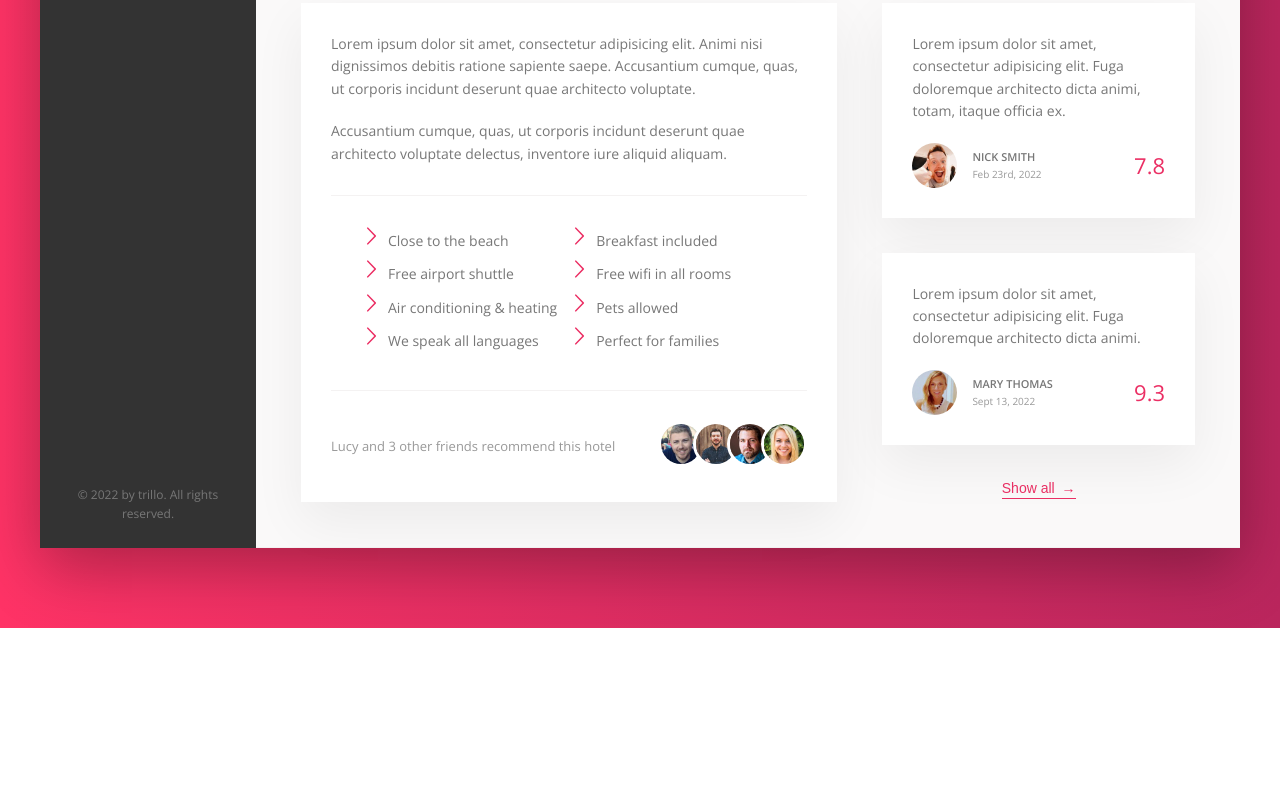
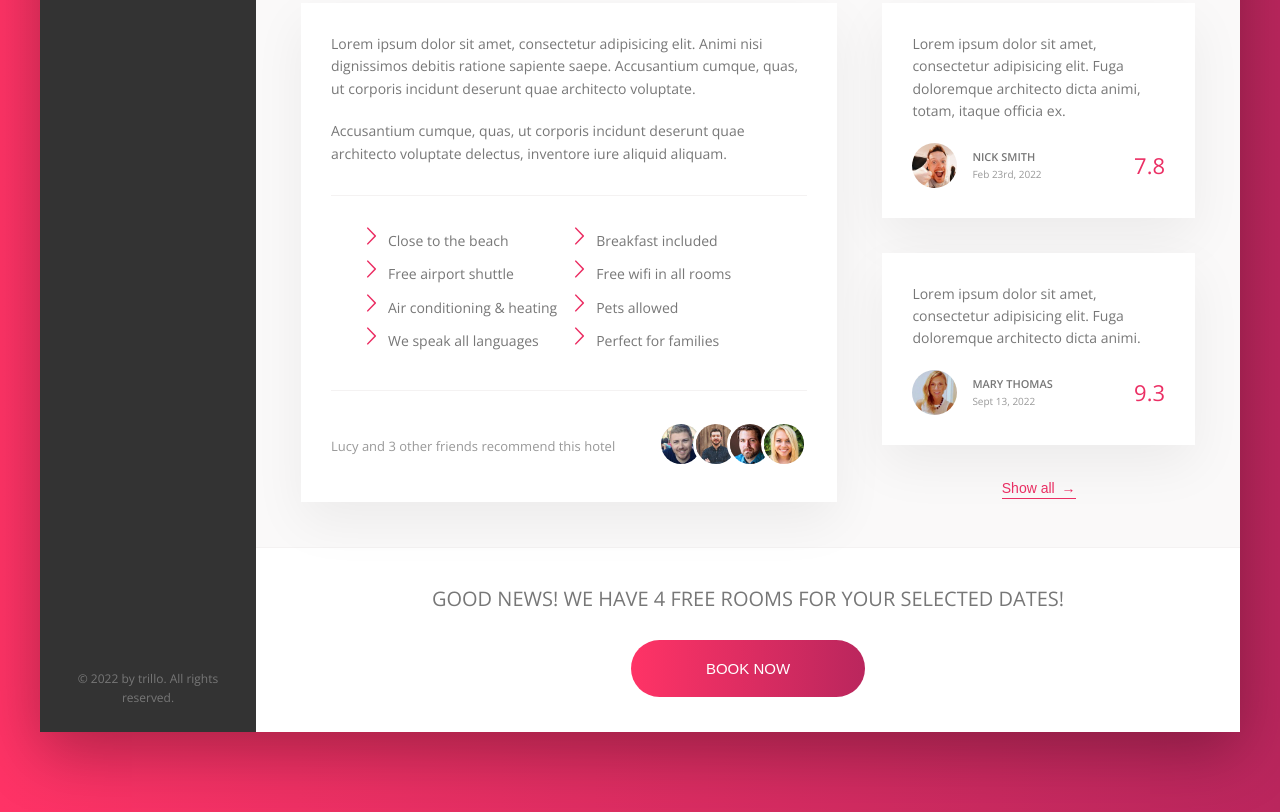
Before and after one commit to kgriffith8/trillo, a website: page index.html in a window 1280 px wide. Shown: the part 644-1456 px from the top of the page. Before the commit the page ends 1272 px from the top, so only its background shows below. Drawn offline with nearby package versions, Linux system fonts and the light colour scheme.

Commit message:
Finished project -- structured and styled the cta section and the cta button

```diff
--- a/index.html
+++ b/index.html
@@ -12,6 +12,7 @@
     </head>
     <body>
         <div class="container">
+            <!-- Header -->
             <header class="header">
                 <img src="img/logo.png" alt="trillo logo" class="logo" />
 
@@ -24,6 +25,7 @@
                     </button>
                 </form>
 
+                <!-- Navigation -->
                 <nav class="user-nav">
                     <div class="user-nav__icon-box">
                         <svg class="user-nav__icon">
@@ -44,6 +46,7 @@
                 </nav>
             </header>
             <div class="content">
+                <!-- Side nav -->
                 <nav class="sidebar">
                     <ul class="side-nav">
 
@@ -103,6 +106,7 @@
                         </figure>
                     </div>
 
+                    <!-- Overview -->
                     <div class="overview">
                         <h1 class="overview__heading">
                             Hotel Las Palmas
@@ -138,6 +142,7 @@
                         </div>
                     </div>
 
+                    <!-- Hotel details -->
                     <div class="detail">
                         <div class="description">
                             <p class="paragraph">
@@ -169,6 +174,7 @@
                             </div>
                         </div>
 
+                        <!-- Reviews -->
                         <div class="user-reviews">
                             <figure class="review">
                                 <blockquote class="review__text">
@@ -201,6 +207,16 @@
                             <button class="button-inline">Show all <span>&rarr;</span></button>
                         </div>
                     </div>
+                    <!-- CTA -->
+                    <div class="cta">
+                        <h2 class="cta__book-now">
+                            Good news! We have 4 free rooms for your selected dates!
+                        </h2>
+                        <button class="button">
+                            <span class="button__visible">Book now</span>
+                            <span class="button__invisible">Only 4 rooms left</span>
+                        </button>
+                    </div>
                 </main>
             </div>
         </div>
--- a/package.json
+++ b/package.json
@@ -5,7 +5,7 @@
   "main": "index.js",
   "scripts": {
     "watch:sass": "node-sass sass/main.scss css/style.css -w",
-    "devserver": "live-server --browser=chrome",
+    "devserver": "live-server --browser=firefox",
     "start": "npm-run-all --parallel devserver watch:sass",
     "compile:sass": "node-sass sass/main.scss css/style.comp.css",
     "prefix:css": "postcss --use autoprefixer -b 'last 10 versions' css/style.comp.css -o css/style.prefix.css",
--- a/sass/_components.scss
+++ b/sass/_components.scss
@@ -431,3 +431,71 @@
         font-weight: 300;
     }
 }
+
+///////////////////////////////////
+// CALL TO ACTION
+.cta {
+    padding: 3.5rem;
+    text-align: center;
+
+    &__book-now {
+        font-size: 2rem;
+        font-weight: 300;
+        text-transform: uppercase;
+        margin-bottom: 2.5rem;
+
+    }
+}
+
+///////////////////////////////////
+// CALL TO ACTION
+.button {
+    font-size: 1.5rem;
+    font-weight: 300;
+    text-transform: uppercase;
+    border: none;
+    border-radius: 100px;
+    background-image: linear-gradient(to right, var(--color-primary-light), var(--color-primary-dark));
+    color: #fff;
+    cursor: pointer;
+    position: relative;
+    overflow: hidden;
+
+    & > * {
+        display: inline-block; // We use inline-block so we can add padding to the element
+        height: 100%;
+        width: 100%;
+        transition: all .2s;
+    }
+
+    &__visible {
+        padding: 2rem 7.5rem;
+    }
+
+    &__invisible {
+        display: inline-block;
+        position: absolute;
+        padding: 2rem 0;
+        height: 100%;
+        width: 100%;
+        left: 0;
+        top: -100%;
+    }
+
+    &:hover {
+        background-image: linear-gradient(to left, var(--color-primary-light), var(--color-primary-dark));
+    }
+
+    &:hover &__visible {
+        transform: translateY(100%);
+    }
+
+    &:hover &__invisible {
+        top: 0;
+    }
+
+    &:focus {
+        outline: none;
+        animation: pulsate 1s infinite;
+    }
+}
```
Also changed, not shown: css/style.css.
